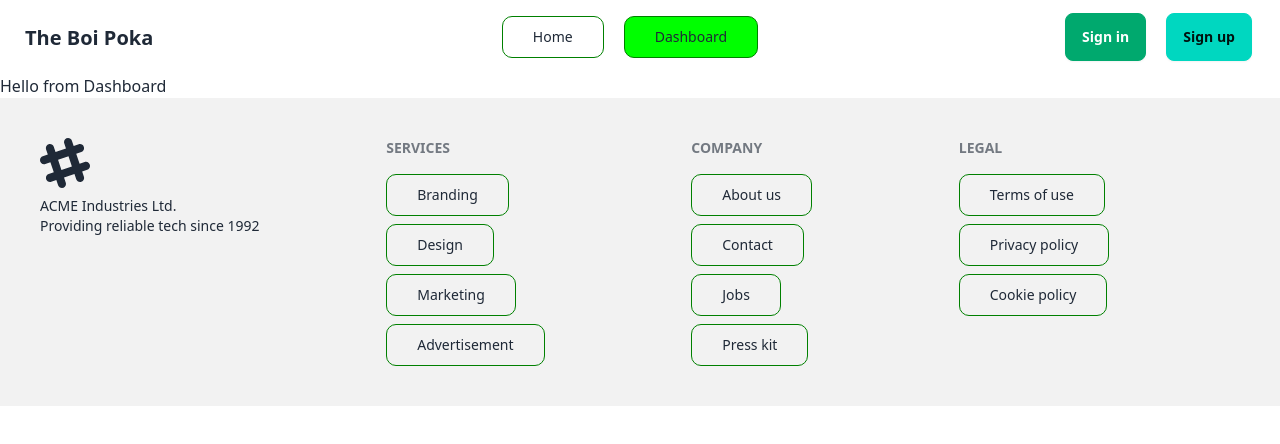
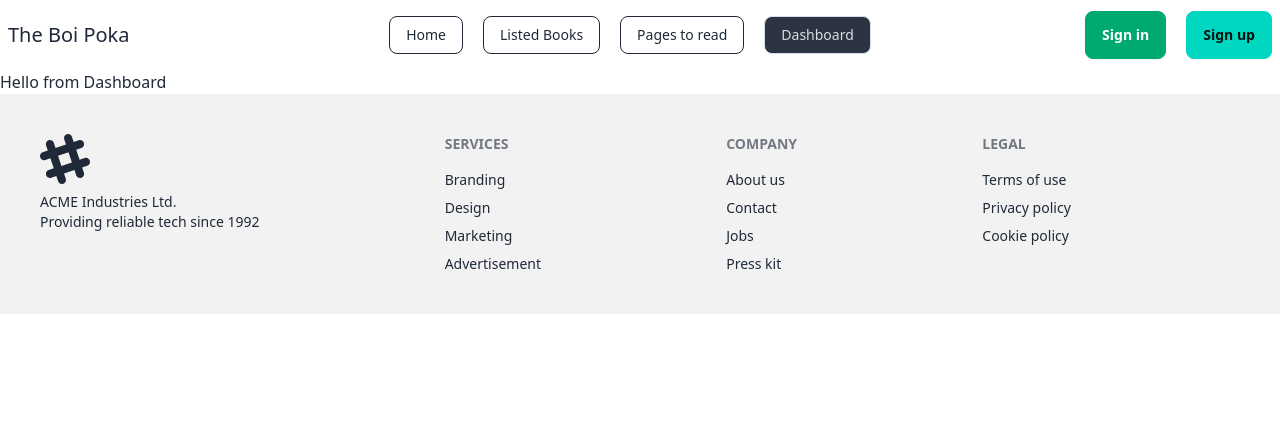
Before and after one commit to MursalinDevOps/Boi-poka, a React (Vite) app: page /dashboard in a window 1280 px wide. Shown: the top 444 px of the page. Built offline with nearby package versions, Linux system fonts and the light colour scheme.

Commit message:
responsive navbar added

```diff
--- a/src/App.jsx
+++ /dev/null
@@ -1,35 +0,0 @@
-import { useState } from 'react'
-import reactLogo from './assets/react.svg'
-import viteLogo from '/vite.svg'
-import './App.css'
-
-function App() {
-  const [count, setCount] = useState(0)
-
-  return (
-    <>
-      <div>
-        <a href="https://vite.dev" target="_blank">
-          <img src={viteLogo} className="logo" alt="Vite logo" />
-        </a>
-        <a href="https://react.dev" target="_blank">
-          <img src={reactLogo} className="logo react" alt="React logo" />
-        </a>
-      </div>
-      <h1>Vite + React</h1>
-      <div className="card">
-        <button onClick={() => setCount((count) => count + 1)}>
-          count is {count}
-        </button>
-        <p>
-          Edit <code>src/App.jsx</code> and save to test HMR
-        </p>
-      </div>
-      <p className="read-the-docs">
-        Click on the Vite and React logos to learn more
-      </p>
-    </>
-  )
-}
-
-export default App
--- a/src/Components/Navbar/NavBar.css
+++ b/src/Components/Navbar/NavBar.css
@@ -1,9 +1,6 @@
-nav a.active{
-    background-color:#00ff00; ;
 
-}
-nav a{
-    border: 1px solid green;
+nav li a {
+    border: 1px solid;
     padding: 10px 30px;
     border-radius: 10px;
     margin-right: 20px;
--- a/src/Components/Navbar/NavBar.jsx
+++ b/src/Components/Navbar/NavBar.jsx
@@ -4,13 +4,22 @@ export default function NavBar() {
     const links = <>
         {/* <li><a>Home</a></li> */}
 
-        <NavLink to='/'>Home</NavLink>
-        {/* <NavLink to='/listedBooks'>Listed Books</NavLink>
-        <NavLink to='/pagesToRead'>Pages to read</NavLink> */}
-        <NavLink to='/dashboard'>Dashboard</NavLink>
+
+        <li>
+            <NavLink to='/'>Home</NavLink>
+        </li>
+        <li>
+            <NavLink to='/listedBooks'>Listed Books</NavLink>
+        </li>
+        <li>
+            <NavLink to='/pagesToRead'>Pages to read</NavLink>
+        </li>
+        <li>
+            <NavLink to='/dashboard'>Dashboard</NavLink>
+        </li>
     </>
     return (
-        <nav className="navbar bg-base-100">
+        <nav className="navbar justify-between">
             <div className="navbar-start">
                 <div className="dropdown">
                     <div tabIndex={0} role="button" className="btn btn-ghost lg:hidden">
@@ -33,7 +42,7 @@ export default function NavBar() {
                         {links}
                     </ul>
                 </div>
-                <a className="btn btn-ghost text-xl">The Boi Poka</a>
+                <a className="text-xl">The Boi Poka</a>
             </div>
             <div className="navbar-center hidden lg:flex">
                 <ul className="menu menu-horizontal px-1">
@@ -41,8 +50,8 @@ export default function NavBar() {
                 </ul>
             </div>
             <div className="navbar-end">
-                <a className="btn btn-success text-white">Sign in</a>
-                <a className="btn btn-accent">Sign up</a>
+                <a className="btn btn-success mr-5 text-white">Sign in</a>
+                <a className=" btn btn-accent">Sign up</a>
             </div>
         </nav>
     )
--- a/src/Components/Root/Root.jsx
+++ b/src/Components/Root/Root.jsx
@@ -4,10 +4,10 @@ import Footer from "../Footer/Footer";
 
 export default function Root() {
   return (
-    <>
+    <div className="md:container mx-auto">
       <NavBar></NavBar>
       <Outlet></Outlet>
       <Footer></Footer>
-    </>
+    </div>
   )
 }
```
